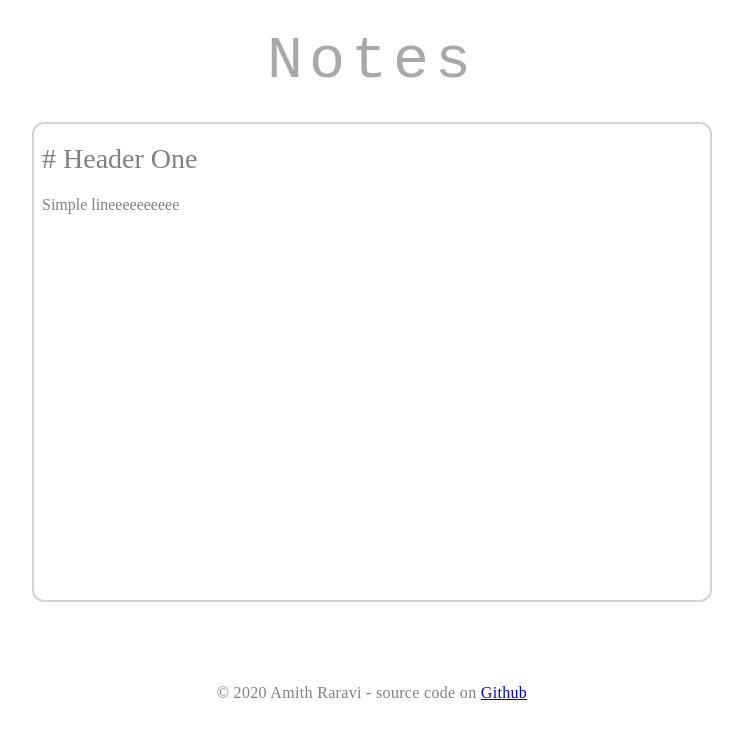
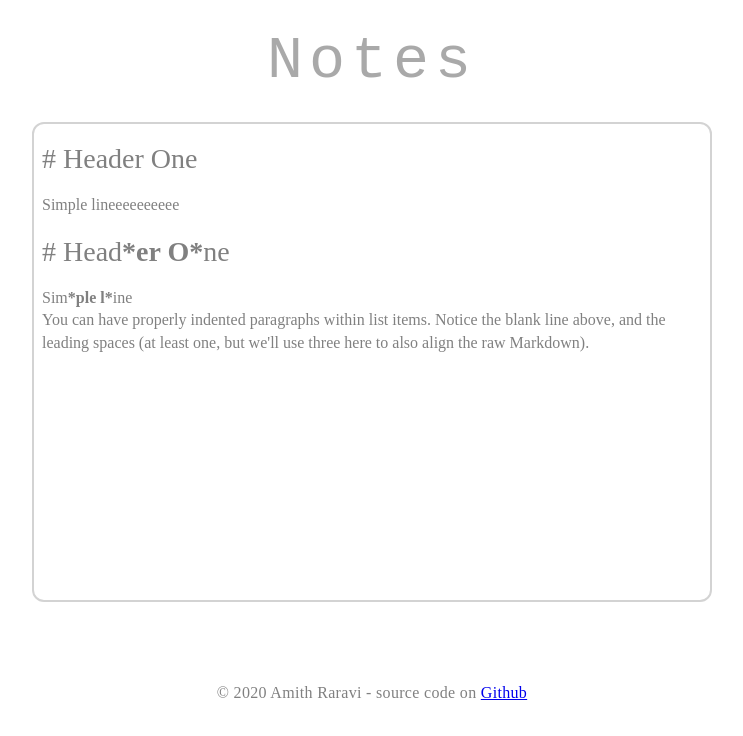
Before and after one commit to raravi/notes-client, a React (Create React App) app: page / in a window 1280 px wide. Shown: the top 736 px of the page, without its empty margins (268-1011 px from the left). Built offline with nearby package versions, Linux system fonts and the light colour scheme.

Commit message:
Cleaned up code. Fixed 'Backspace on empty line' issue.

```diff
--- a/src/App.js
+++ b/src/App.js
@@ -32,12 +32,10 @@ function App() {
     let text = newText.slice(length);
     console.log("text : '" + text + "'");
     pairsInText.getCount(text);
-    if (pairsInText.totalCountOfCharacters >= 1) {
-      pairsInText.getIndex(text, length);
-      parentNode.innerHTML = pairsInText.getNewSpanText(newText, length);
-      setCaretPositionInChildNode(parentNode, offset);
-      e.preventDefault();
-    }
+    pairsInText.getIndex(text, length);
+    parentNode.innerHTML = pairsInText.getNewSpanText(newText, length);
+    setCaretPositionInChildNode(parentNode, offset);
+    e.preventDefault();
   }
 
   function checkHeader(el, currentText, offset, e) {
@@ -132,7 +130,6 @@ function App() {
             offsetLeft -= children[i].innerText.length;
           }
         }
-        // console.log("indexOfSpan :", indexOfSpan, "haveToBreakSpan :", haveToBreakSpan, "breakAtOffset :", breakAtOffset);
         let tempNodes = [];
         for (let i = 0; i < children.length; i++) {
           if (i === indexOfSpan) {
@@ -188,7 +185,7 @@ function App() {
           let previousLastChild = previousDivNode.firstChild.lastChild;
           let previousText = previousLastChild.innerText;
           previousDivNode.firstChild.lastChild.innerText = previousText.slice(0, -1);
-          previousDivNode.firstChild.innerText += currentNode.parentNode.innerText;
+          previousDivNode.firstChild.innerHTML += currentNode.parentNode.innerHTML;
           checkHeader(previousDivNode.firstChild.firstChild, previousDivNode.firstChild.innerText, previousOffset, e);
           currentNode.parentNode.parentNode.remove();
         }
@@ -292,7 +289,25 @@ function App() {
             <span className="note__text">Simple lineeeeeeeeee&nbsp;</span>
           </span>
         </div>
-
+        <div className="note__line">
+          <span className="note__header1">
+            <span className="note__text"># Head</span>
+            <span className="note__bold">*er O*</span>
+            <span className="note__text">ne&nbsp;</span>
+          </span>
+        </div>
+        <div className="note__line">
+          <span className="note__paragraph">
+            <span className="note__text">Sim</span>
+            <span className="note__bold">*ple l*</span>
+            <span className="note__text">ine&nbsp;</span>
+          </span>
+        </div>
+        <div className="note__line">
+          <span className="note__paragraph">
+            <span className="note__text">You can have properly indented paragraphs within list items. Notice the blank line above, and the leading spaces (at least one, but we'll use three here to also align the raw Markdown).&nbsp;</span>
+          </span>
+        </div>
       </div>
       <footer className="footer">
         <p>&#169; 2020 Amith Raravi - source code on <a href="/">Github</a></p>
--- a/src/PairsInText.js
+++ b/src/PairsInText.js
@@ -1,7 +1,6 @@
 function PairsInText() {
   this.characters = ["*", "/", "_", "`", "-"];
   this.countOfCharacters = [0, 0, 0, 0, 0];
-  this.totalCountOfCharacters = 0;
   this.indexOfCharacters = [[], [], [], [], []];
   this.classOfCharacters = ["note__bold",
                             "note__italic",
@@ -12,10 +11,8 @@ function PairsInText() {
 
 PairsInText.prototype.getCount = function (text) {
   let _this = this;
-  this.totalCountOfCharacters = 0;
   this.characters.forEach((value, index) => {
     _this.countOfCharacters[index] = (text.match(new RegExp(`\\${value}`, "g")) || []).length;
-    _this.totalCountOfCharacters += _this.countOfCharacters[index];
   });
 };
 
```
